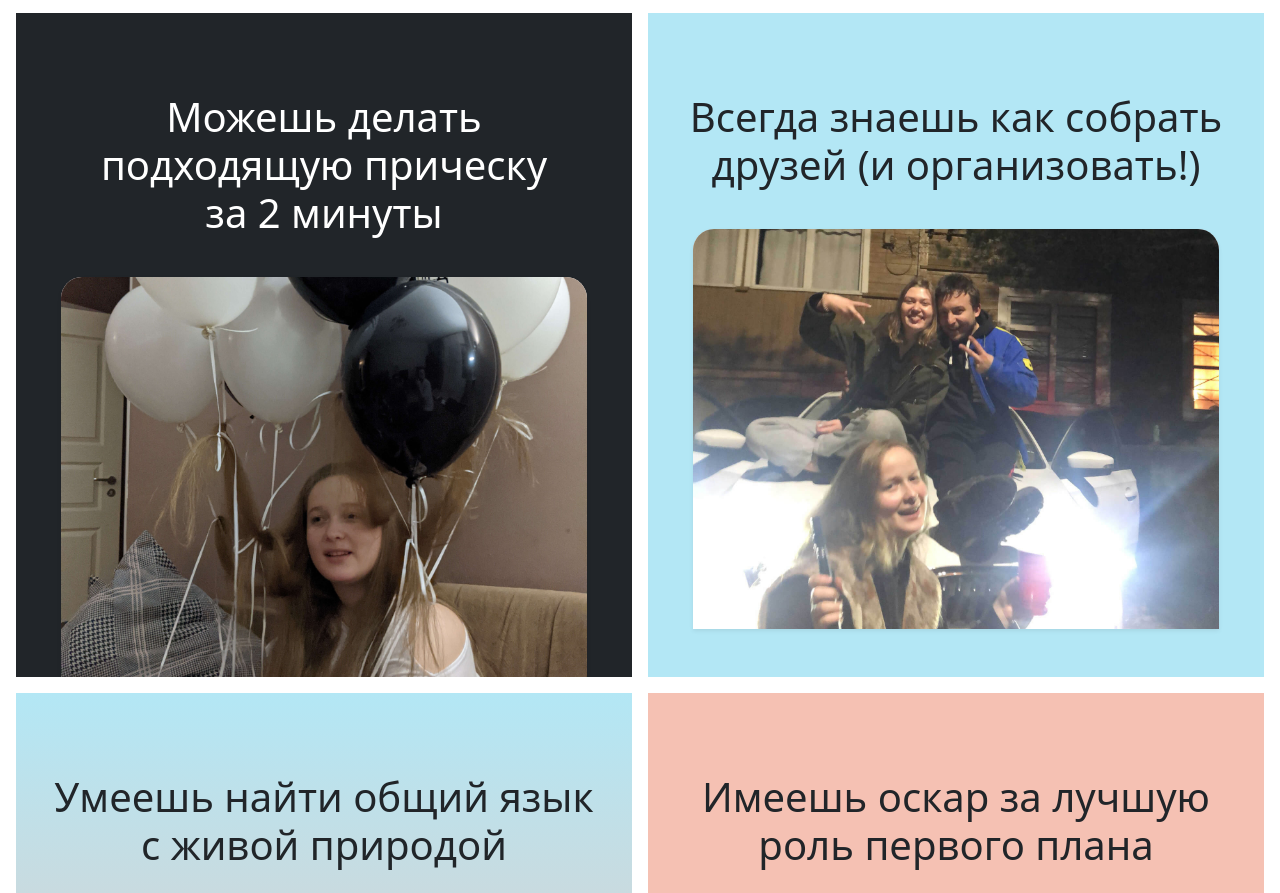
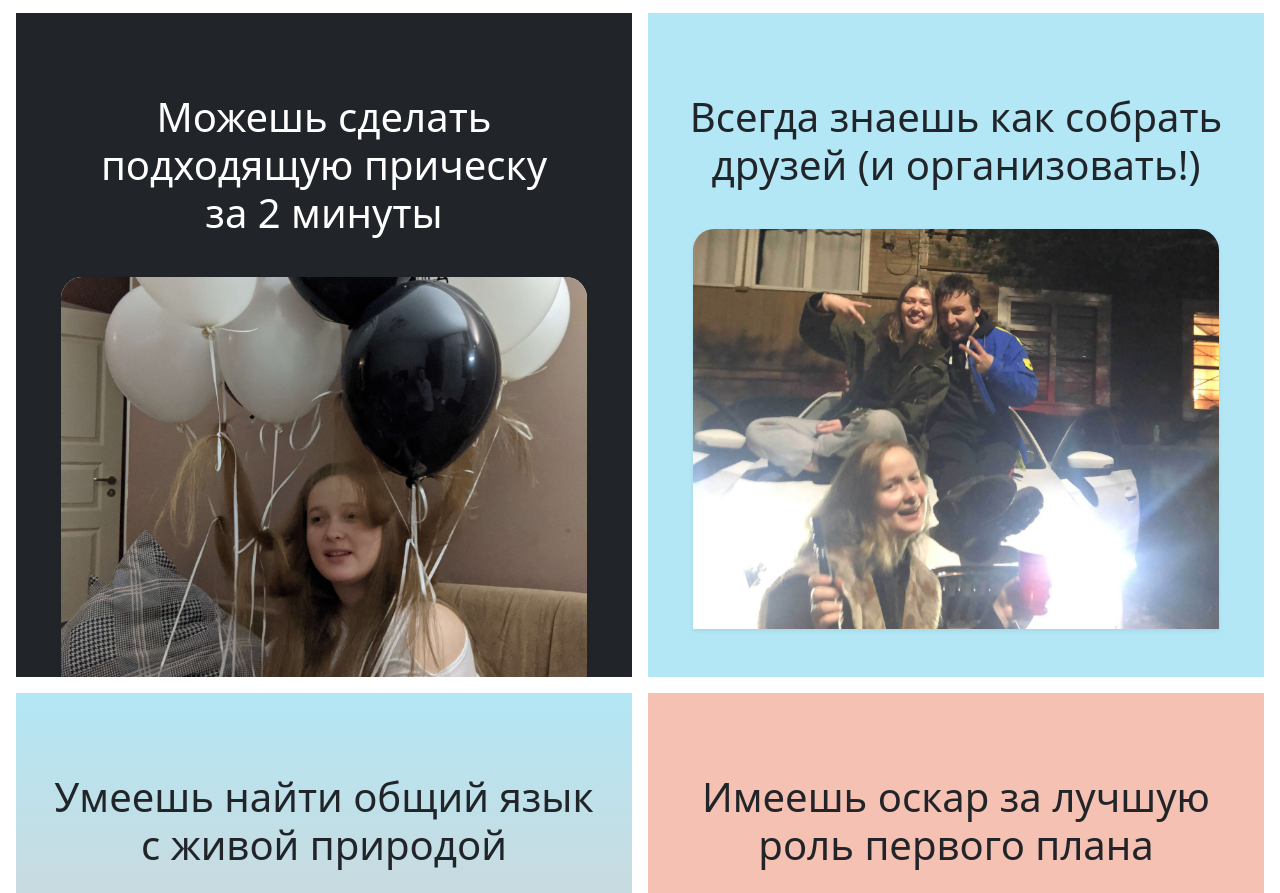
Before and after one commit to alexmanbirthday/alexmanbirthday..github.io, a website: page index.html in a window 1280 px wide. Shown: the part 1827-2720 px from the top of the page. Drawn offline with nearby package versions, Linux system fonts and the light colour scheme.

Commit message:
remove js and mistakes

```diff
--- a/index.html
+++ b/index.html
@@ -63,7 +63,7 @@
     <div class="d-md-flex flex-md-equal w-100 my-md-3 ps-md-3">
       <div class="bg-dark me-md-3 pt-3 px-3 pt-md-5 text-center text-white overflow-hidden">
         <div class="my-3 p-3">
-          <h2 class="display-6">Можешь делать подходящую прическу за&nbsp;2&nbsp;минуты</h2>
+          <h2 class="display-6">Можешь сделать подходящую прическу за&nbsp;2&nbsp;минуты</h2>
         </div>
         <div class="bg-light shadow-sm mx-auto img-wrap">
           <img src="img/pic5.jpg" alt="" class="img img-bottom">
@@ -106,6 +106,5 @@
       <small class="d-block mb-3 text-muted">&copy; 1993–2022</small>
     </div>
   </main>
-  <script src="https://cdn.jsdelivr.net/npm/bootstrap@5.2.0-beta1/dist/js/bootstrap.bundle.min.js" integrity="sha384-pprn3073KE6tl6bjs2QrFaJGz5/SUsLqktiwsUTF55Jfv3qYSDhgCecCxMW52nD2" crossorigin="anonymous"></script>
 </body>
 </html>
```
